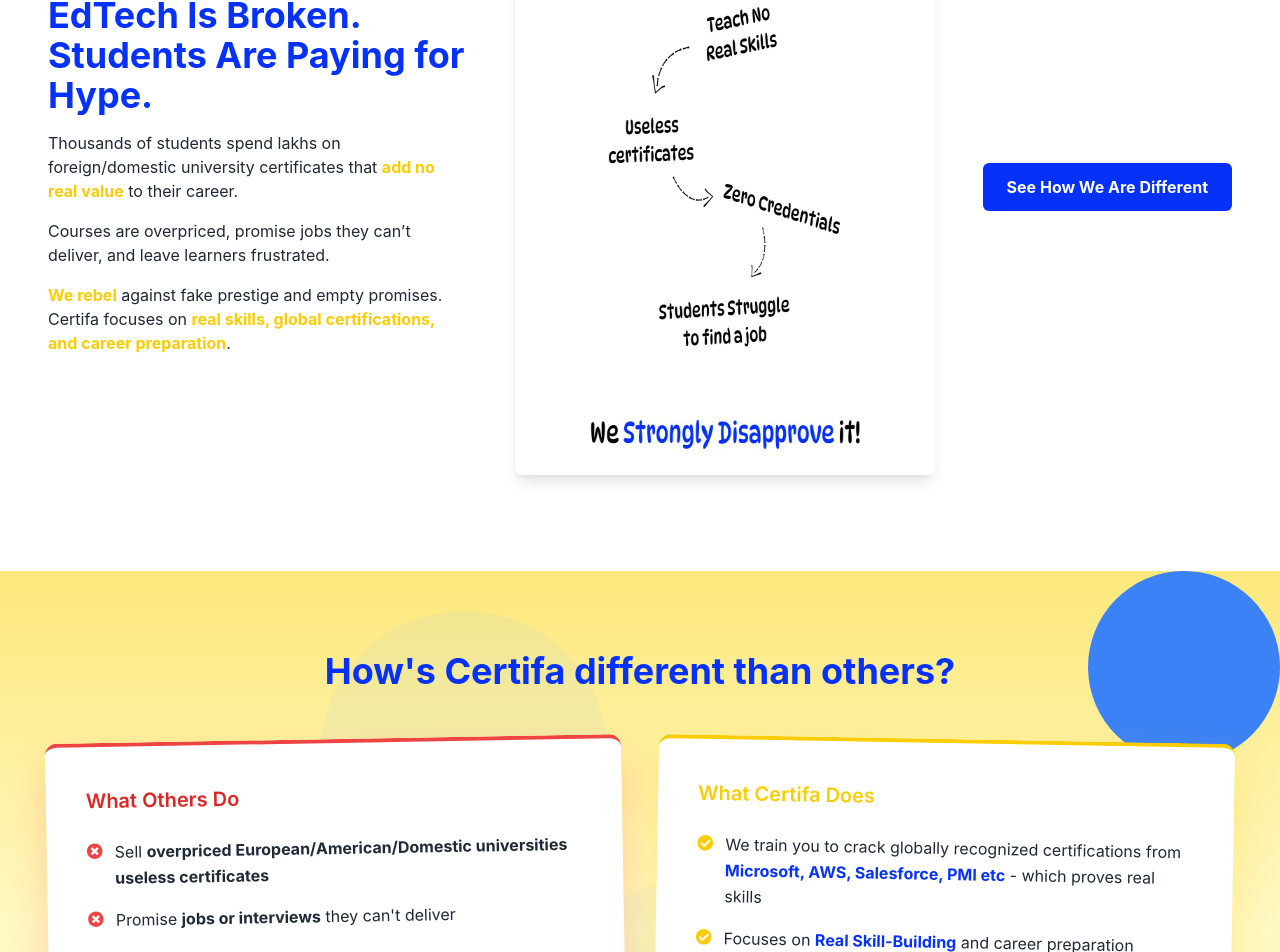
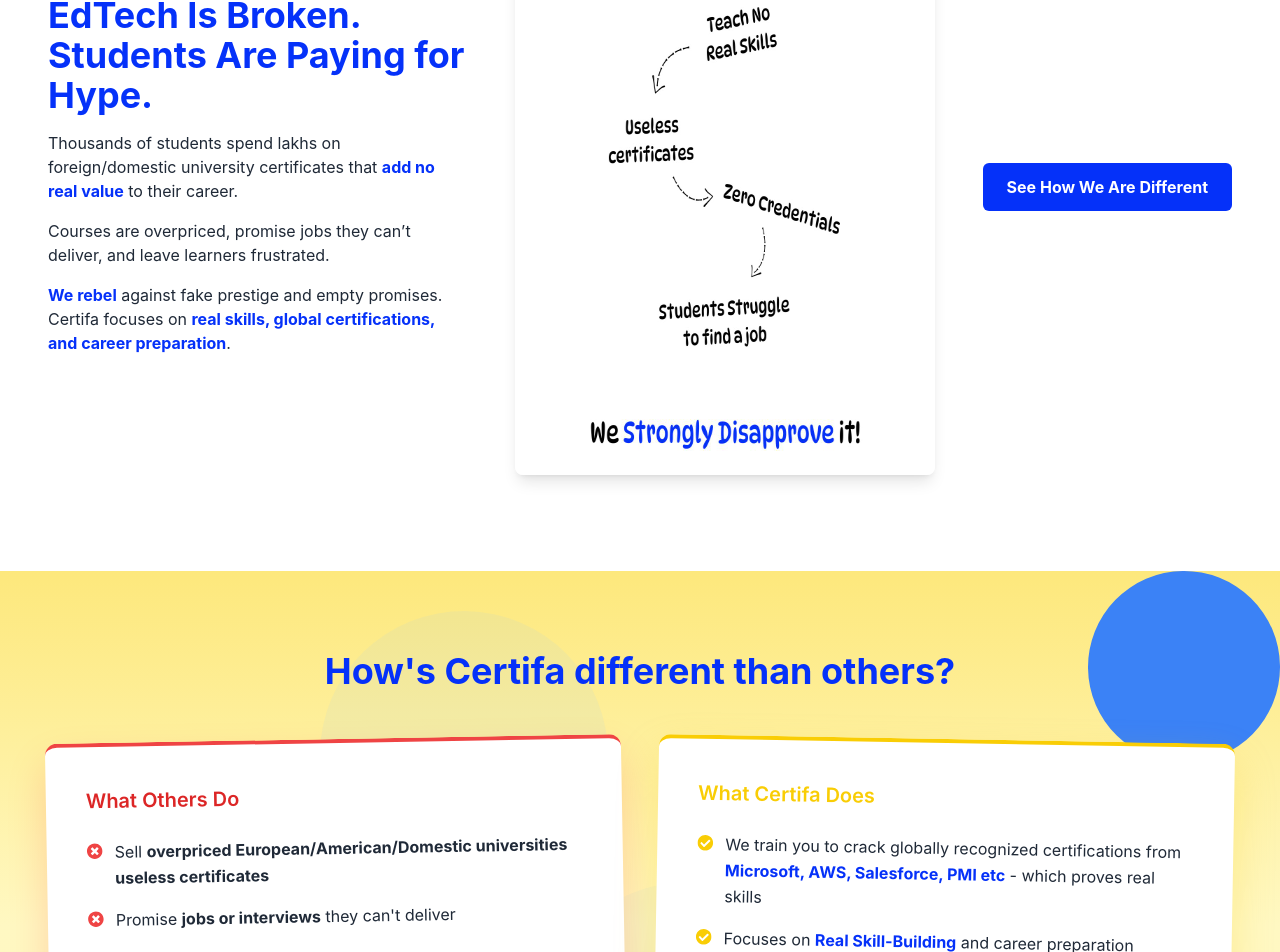
Before and after one commit to sanjeev699/certifa_rebel, a React (Create React App) app: page / in a window 1280 px wide. Shown: the part 1021-1973 px from the top of the page. Built offline with nearby package versions, Linux system fonts and the light colour scheme.

Commit message:
Update ProblemSection.jsx

```diff
--- a/src/components/ProblemSection.jsx
+++ b/src/components/ProblemSection.jsx
@@ -13,14 +13,14 @@ const ProblemSection = () => {
           </h2>
           <p className="text-gray-800">
             Thousands of students spend lakhs on foreign/domestic university certificates that{" "}
-            <span className="font-bold text-brandYellow">add no real value</span> to their career.
+            <span className="font-bold text-brandBlue">add no real value</span> to their career.
           </p>
           <p className="text-gray-800">
             Courses are overpriced, promise jobs they can’t deliver, and leave learners frustrated.
           </p>
           <p className="text-gray-800">
-            <span className="font-bold text-brandYellow">We rebel</span> against fake prestige and empty promises. Certifa focuses on{" "}
-            <span className="font-bold text-brandYellow">real skills, global certifications, and career preparation</span>.
+            <span className="font-bold text-brandBlue">We rebel</span> against fake prestige and empty promises. Certifa focuses on{" "}
+            <span className="font-bold text-brandBlue">real skills, global certifications, and career preparation</span>.
           </p>
         </div>
 
```
